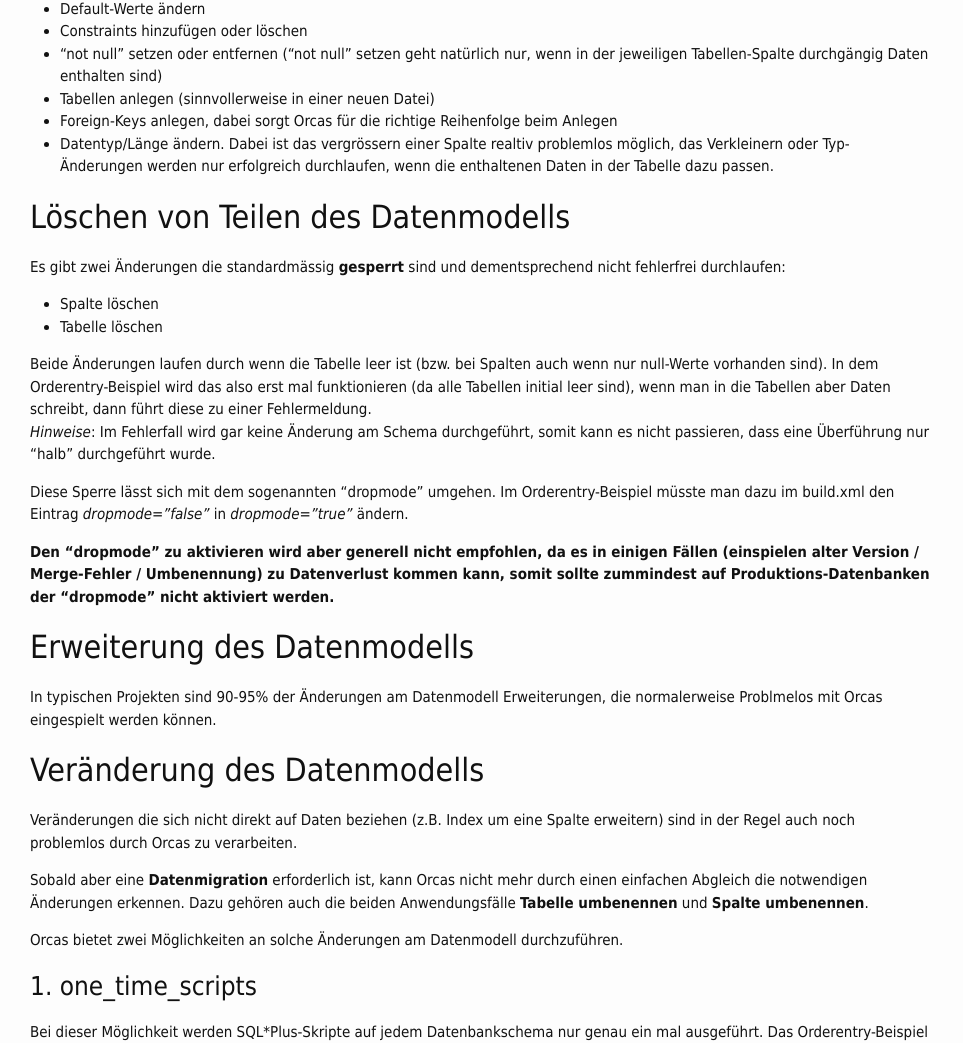
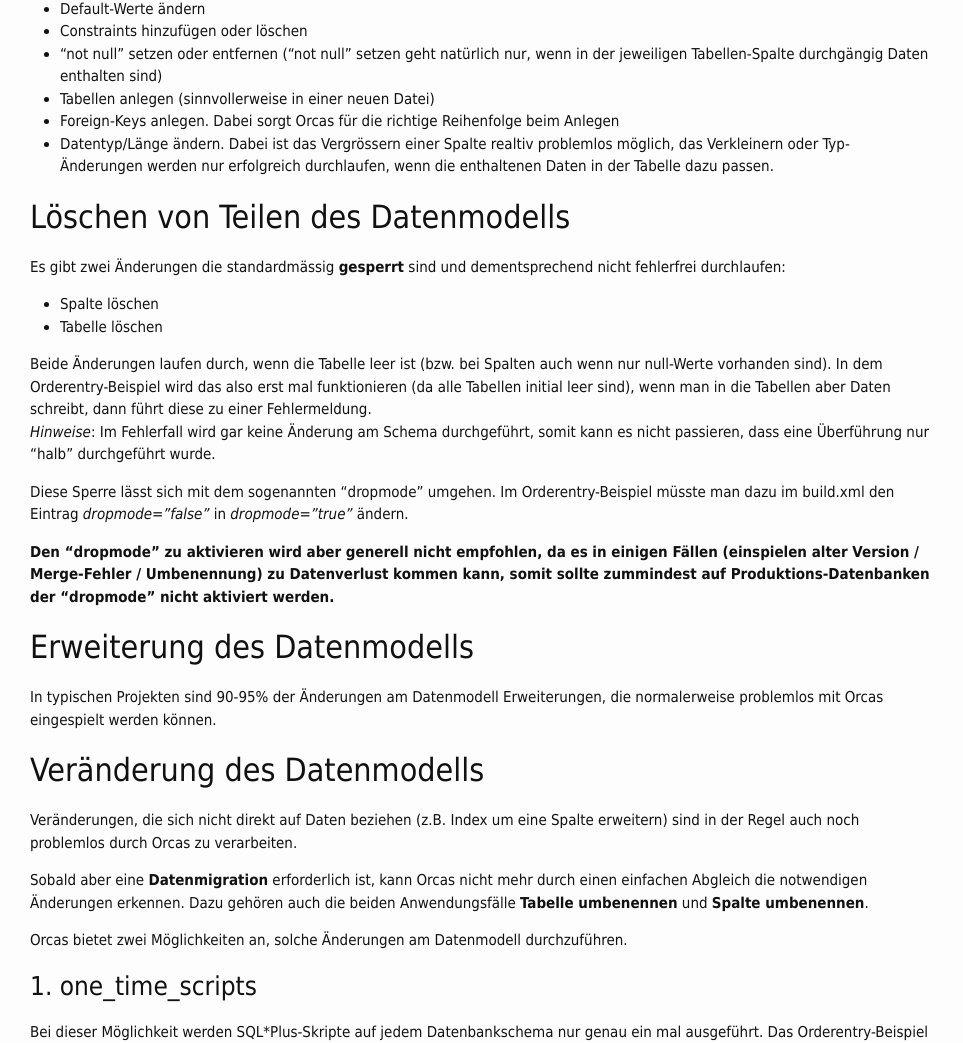
Before and after one commit to opitzconsulting/orcas, a Jekyll site: the page built from _docs/usage.md, in a window 1280 px wide and 1400 px high, scrolled down 998 px. Shown: the part 148-1191 px from the top of the window, without its empty margins (0-963 px from the left). Built offline with Jekyll 4.4.1, drawn with Linux system fonts in a browser that asks for light colours; some of the changed text lies outside the part shown.

Commit message:
Update usage.md
Tippfehlerkorrekturen

```diff
--- a/_docs/usage.md
+++ b/_docs/usage.md
@@ -48,8 +48,8 @@ Auf die gleiche Art und Weise würde man auch andere Änderungen durchführen:
 - Constraints hinzufügen oder löschen
 - "not null" setzen oder entfernen ("not null" setzen geht natürlich nur, wenn in der jeweiligen Tabellen-Spalte durchgängig Daten enthalten sind)
 - Tabellen anlegen (sinnvollerweise in einer neuen Datei)
-- Foreign-Keys anlegen, dabei sorgt Orcas für die richtige Reihenfolge beim Anlegen
-- Datentyp/Länge ändern. Dabei ist das vergrössern einer Spalte realtiv problemlos möglich, das Verkleinern oder Typ-Änderungen werden nur erfolgreich durchlaufen, wenn die enthaltenen Daten in der Tabelle dazu passen.
+- Foreign-Keys anlegen. Dabei sorgt Orcas für die richtige Reihenfolge beim Anlegen
+- Datentyp/Länge ändern. Dabei ist das Vergrössern einer Spalte realtiv problemlos möglich, das Verkleinern oder Typ-Änderungen werden nur erfolgreich durchlaufen, wenn die enthaltenen Daten in der Tabelle dazu passen.
 
 ## Löschen von Teilen des Datenmodells
 
@@ -58,7 +58,7 @@ Es gibt zwei Änderungen die standardmässig **gesperrt** sind und dementspreche
 - Spalte löschen
 - Tabelle löschen
 
-Beide Änderungen laufen durch wenn die Tabelle leer ist (bzw. bei Spalten auch wenn nur null-Werte vorhanden sind). In dem Orderentry-Beispiel wird das also erst mal funktionieren (da alle Tabellen initial leer sind), wenn man in die Tabellen aber Daten schreibt, dann führt diese zu einer Fehlermeldung.
+Beide Änderungen laufen durch, wenn die Tabelle leer ist (bzw. bei Spalten auch wenn nur null-Werte vorhanden sind). In dem Orderentry-Beispiel wird das also erst mal funktionieren (da alle Tabellen initial leer sind), wenn man in die Tabellen aber Daten schreibt, dann führt diese zu einer Fehlermeldung.
 <br/>*Hinweise*: Im Fehlerfall wird gar keine Änderung am Schema durchgeführt, somit kann es nicht passieren, dass eine Überführung nur "halb" durchgeführt wurde.
 
 Diese Sperre lässt sich mit dem sogenannten "dropmode" umgehen. Im Orderentry-Beispiel müsste man dazu im build.xml den Eintrag *dropmode="false"* in *dropmode="true"* ändern.
@@ -66,14 +66,14 @@ Diese Sperre lässt sich mit dem sogenannten "dropmode" umgehen. Im Orderentry-B
 **Den "dropmode" zu aktivieren wird aber generell nicht empfohlen, da es in einigen Fällen (einspielen alter Version / Merge-Fehler / Umbenennung) zu Datenverlust kommen kann, somit sollte zummindest auf Produktions-Datenbanken der "dropmode" nicht aktiviert werden.**
 
 ## Erweiterung des Datenmodells
-In typischen Projekten sind 90-95% der Änderungen am Datenmodell Erweiterungen, die normalerweise Problmelos mit Orcas eingespielt werden können.
+In typischen Projekten sind 90-95% der Änderungen am Datenmodell Erweiterungen, die normalerweise problemlos mit Orcas eingespielt werden können.
 
 ## Veränderung des Datenmodells
-Veränderungen die sich nicht direkt auf Daten beziehen (z.B. Index um eine Spalte erweitern) sind in der Regel auch noch problemlos durch Orcas zu verarbeiten.
+Veränderungen, die sich nicht direkt auf Daten beziehen (z.B. Index um eine Spalte erweitern) sind in der Regel auch noch problemlos durch Orcas zu verarbeiten.
 
 Sobald aber eine **Datenmigration** erforderlich ist, kann Orcas nicht mehr durch einen einfachen Abgleich die notwendigen Änderungen erkennen. Dazu gehören auch die beiden Anwendungsfälle **Tabelle umbenennen** und **Spalte umbenennen**.
 
-Orcas bietet zwei Möglichkeiten an solche Änderungen am Datenmodell durchzuführen.
+Orcas bietet zwei Möglichkeiten an, solche Änderungen am Datenmodell durchzuführen.
 
 ###1. one_time_scripts
 Bei dieser Möglichkeit werden SQL*Plus-Skripte auf jedem Datenbankschema nur genau ein mal ausgeführt. Das Orderentry-Beispiel ist so eingerichtet, dass alle Skripte unter orderentry\db\skripte so gehandhabt werden.
```
Also changed, not shown: other parts of _docs/usage.md (+3 -3 lines).
